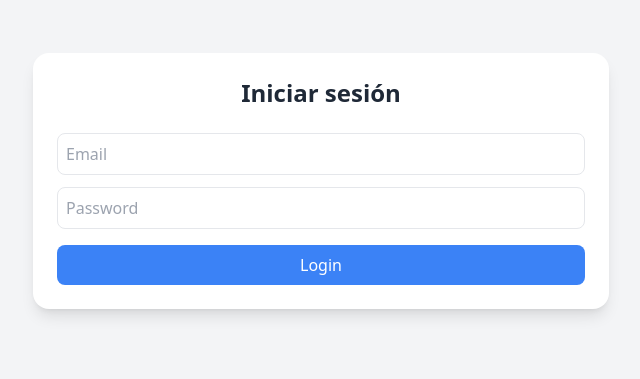
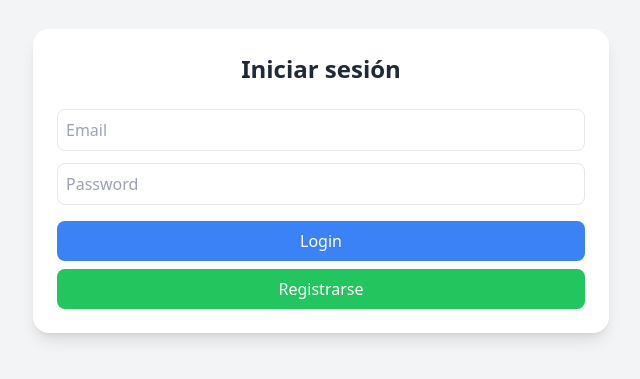
Before and after one commit to Lautaro-Mendez-Portela/Tareas-Api, a React (Vite) app in the folder Front/tareas-frontend/: page / in a window 1280 px wide. Shown: the part 219-598 px from the top of the page, without its empty margins (319-959 px from the left). Built offline with nearby package versions, Linux system fonts and the light colour scheme.

Commit message:
agrego registro

```diff
--- a/Front/tareas-frontend/src/api.js
+++ b/Front/tareas-frontend/src/api.js
@@ -1,2 +1,2 @@
-export const API_URL = "https://tareas-api-gymi.onrender.com";
-//export const API_URL = "http://localhost:3000";
+//export const API_URL = "https://tareas-api-gymi.onrender.com";
+export const API_URL = "http://localhost:3000";
--- a/Front/tareas-frontend/src/components/Login.jsx
+++ b/Front/tareas-frontend/src/components/Login.jsx
@@ -6,6 +6,10 @@ function Login({ setToken, getTasks }) {
   const [password, setPassword] = useState("");
 
   const handleLogin = async () => {
+    if (!email || !password) {
+      alert("Por favor completa todos los campos");
+      return;
+    }
     try {
       const res = await fetch(`${API_URL}/login`, {
         method: "POST",
@@ -30,6 +34,37 @@ function Login({ setToken, getTasks }) {
       alert("Error de conexión");
     }
   };
+
+  const handleRegister = async () => {
+    if (!email || !password) {
+      alert("Por favor completa todos los campos");
+      return;
+    }
+    try {
+      const res = await fetch(`${API_URL}/register`, {
+      method: "POST",
+      headers: {
+        "Content-Type": "application/json"
+      },
+      body: JSON.stringify({ email, password })
+    });
+
+    const data = await res.json();
+
+    if (data.token) {
+      setToken(data.token);
+      localStorage.setItem("token", data.token);
+      getTasks(data.token);
+    } else {
+      alert(data.message || "Error en registro");
+    }
+
+    } catch (error) {
+      console.log(error);
+      alert("Error de conexión");
+    }
+  };
+
 
   return (
     <div>
@@ -58,6 +93,12 @@ function Login({ setToken, getTasks }) {
       >
         Login
       </button>
+
+      <button
+      className="w-full bg-green-500 text-white p-2 rounded-lg hover:bg-green-600 transition mt-2"
+      onClick={handleRegister}>
+      Registrarse
+      </button>
     </div>
   );
 }
```
